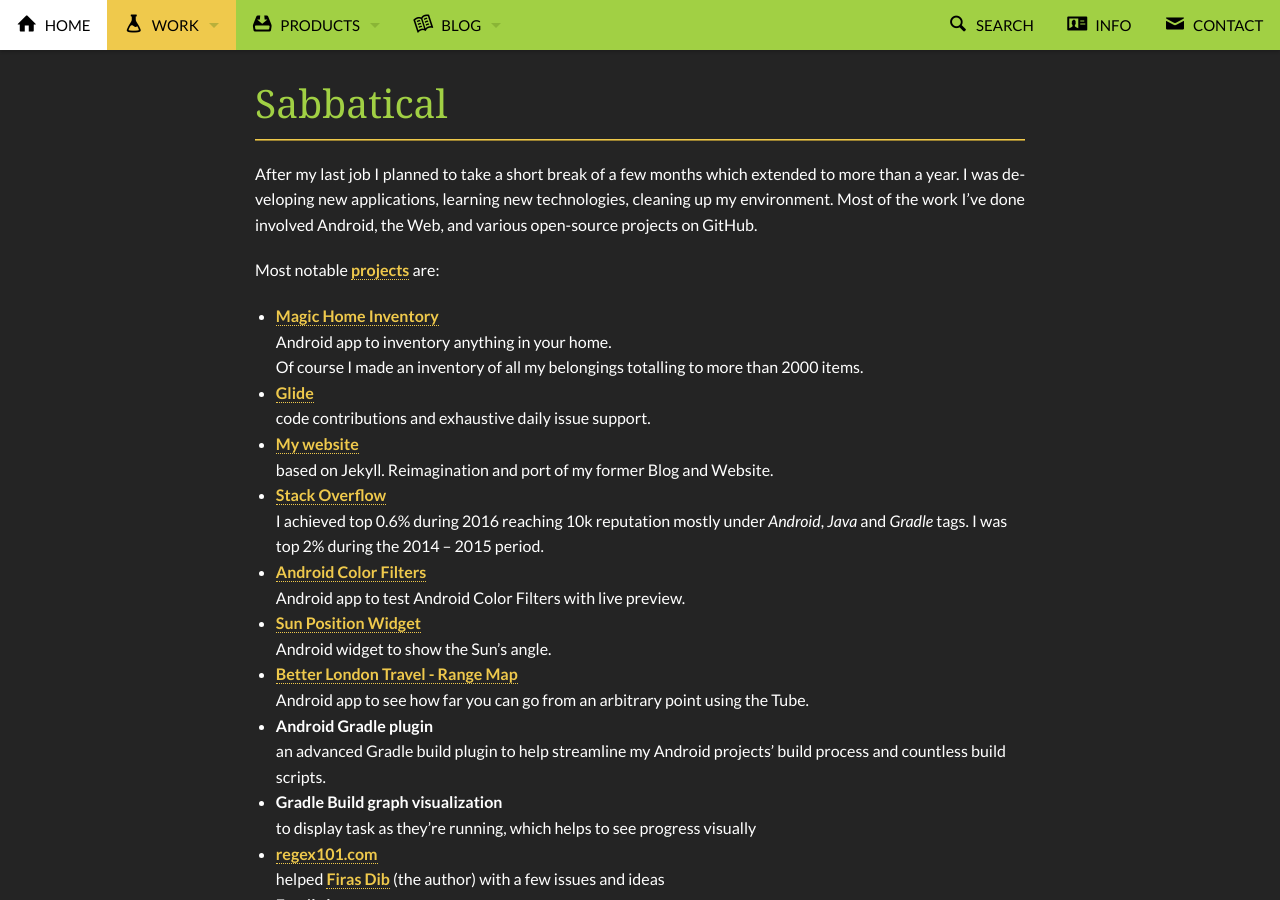
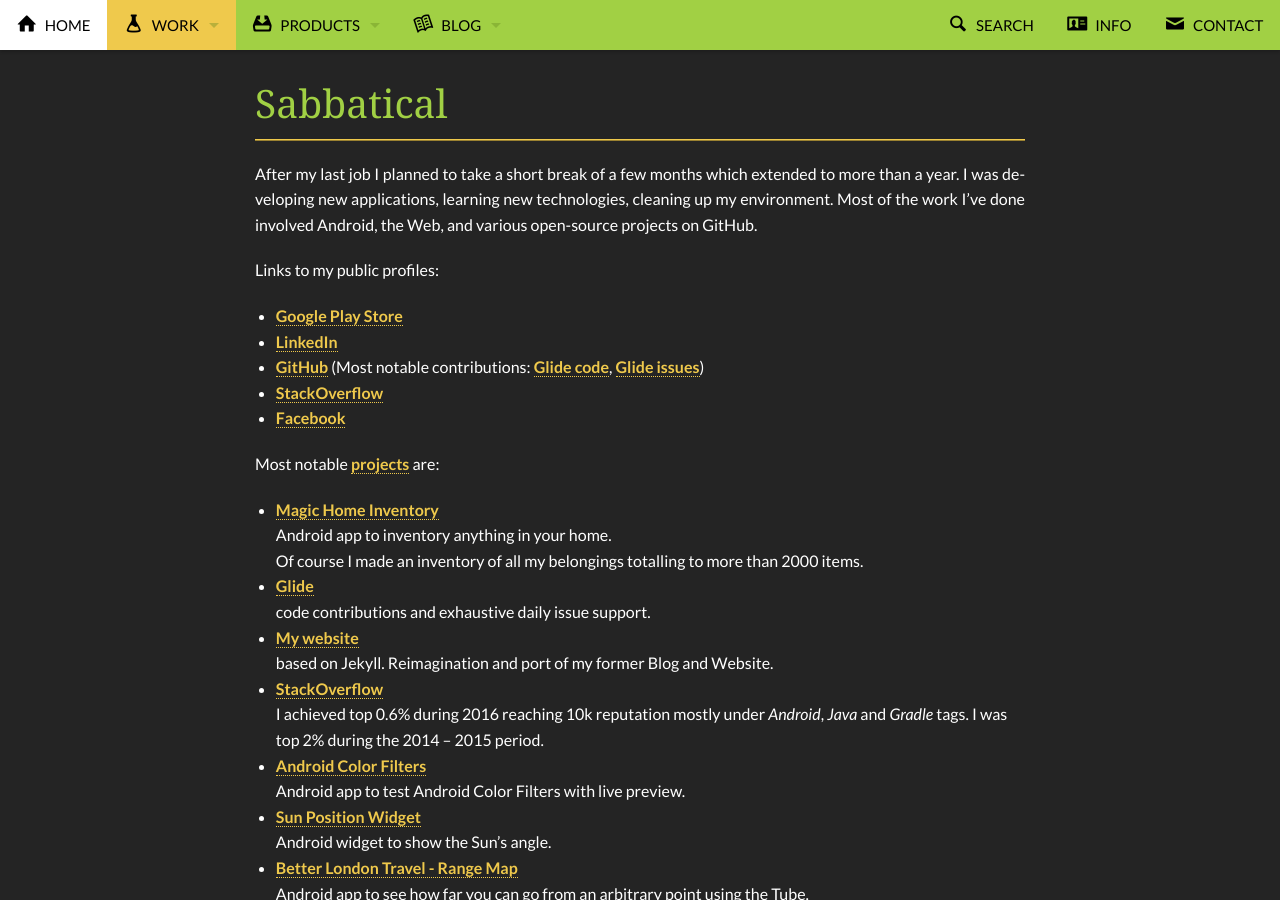
Before and after one commit to TWiStErRob/twisterrob.github.io, a Jekyll site: the page built from _jobs/2014-sabbatical.md, in a window 1280 px wide and 900 px high, scrolled down 208 px. Built offline with Jekyll 4.4.1, drawn with Linux system fonts in a browser that asks for light colours; some web fonts are replaced.

Commit message:
Add profile links

```diff
--- a/_jobs/2014-sabbatical.md
+++ b/_jobs/2014-sabbatical.md
@@ -14,6 +14,14 @@
 
 After my last job I planned to take a short break of a few months which extended to more than a year. I was developing new applications, learning new technologies, cleaning up my environment. Most of the work I've done involved Android, the Web, and various open-source projects on GitHub.
 
+Links to my public profiles:
+
+ * [Google Play Store](https://play.google.com/store/apps/dev?id=7995455198986011414)
+ * [LinkedIn](https://uk.linkedin.com/in/papproberts)
+ * [GitHub](https://github.com/TWiStErRob?tab=overview) (Most notable contributions: [Glide code](https://github.com/bumptech/glide/commits/master?author=twisterrob), [Glide issues](https://github.com/bumptech/glide/issues?utf8=%E2%9C%93&q=involves%3Atwisterrob))
+ * [StackOverflow](https://stackoverflow.com/users/253468/twisterrob?tab=profile)
+ * [Facebook](https://www.facebook.com/TWiStErRob)
+
 Most notable [projects]({{ site.baseurl }}/project) are:
 
  * **[Magic Home Inventory]({{ site.baseurl }}/project/inventory/)**
@@ -23,7 +31,7 @@
    code contributions and exhaustive daily issue support.
  * **[My website]({{ site.url }}{{ site.baseurl }}/)**
    based on Jekyll. Reimagination and port of my former Blog and Website.
- * **[Stack Overflow](https://stackoverflow.com/users/253468/twisterrob?tab=profile)**
+ * **[StackOverflow](https://stackoverflow.com/users/253468/twisterrob?tab=profile)**
    I achieved top 0.6% during 2016 reaching 10k reputation mostly under *Android*, *Java* and *Gradle* tags. I was top 2% during the 2014 -- 2015 period.
  * **[Android Color Filters]({{ site.baseurl }}/project/color-filters/)**
    Android app to test Android Color Filters with live preview.
@@ -44,8 +52,8 @@
    To (re-)gain a deeper understanding of algorithms and data structures:
    * I fastracked through Princeton's and Stanford's Algorithms 1 and 2 courses.
    * I solved
-     * 200+ problems on [leetcode.com](http://leetcode.com)
-     * numerous challenges on [hackerrank.com](http://hackerrank.com)
+     * 200+ problems on [leetcode.com](https://leetcode.com/twisterrob)
+     * numerous challenges on [hackerrank.com](https://www.hackerrank.com/TWiStErRob)
      * various other random problems and implemented complex algorithms as practice
  * **Widening my World-view**
    I'm an active YouTube subscriber, following multiple high quality educational channels (I highly recommend any of these):
```
